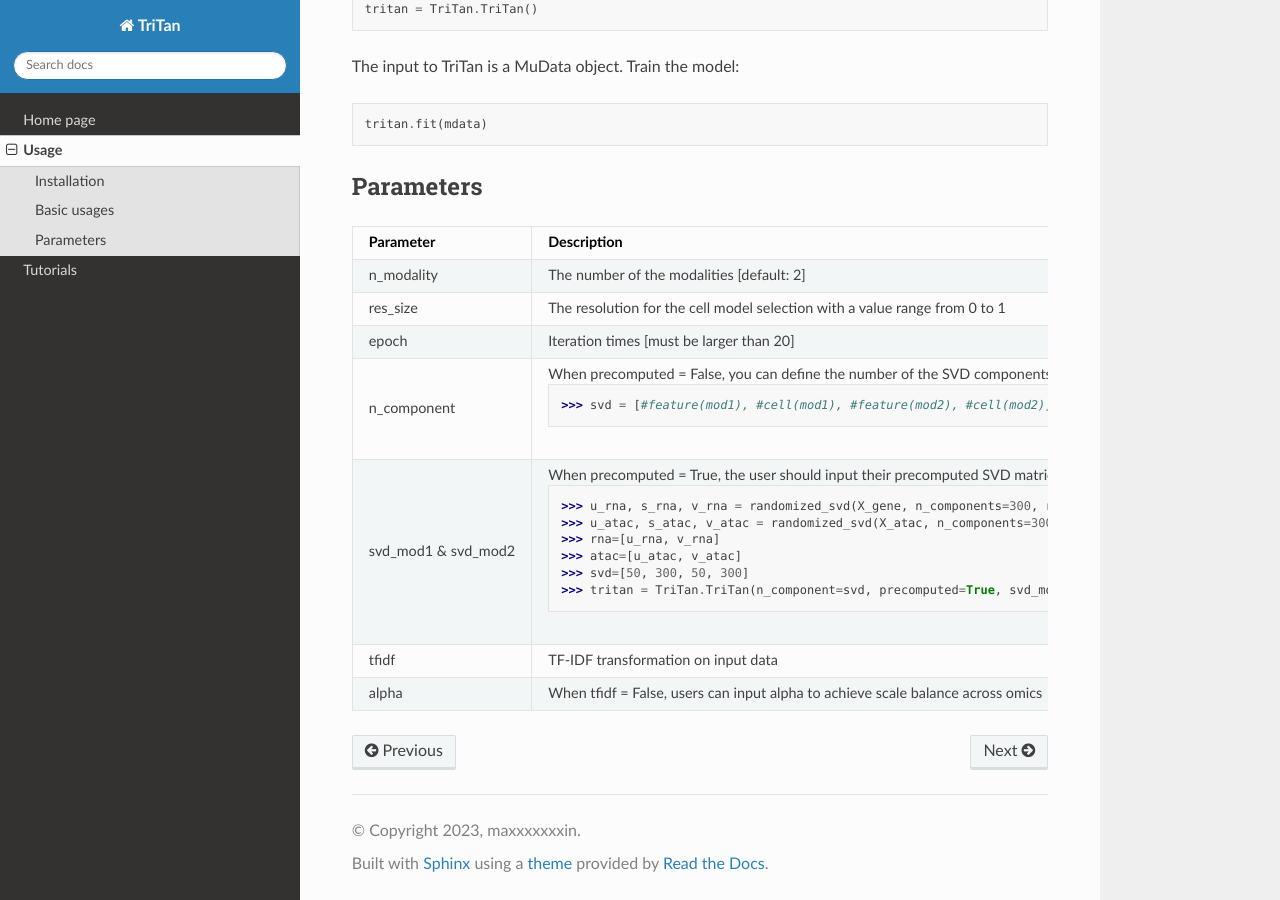
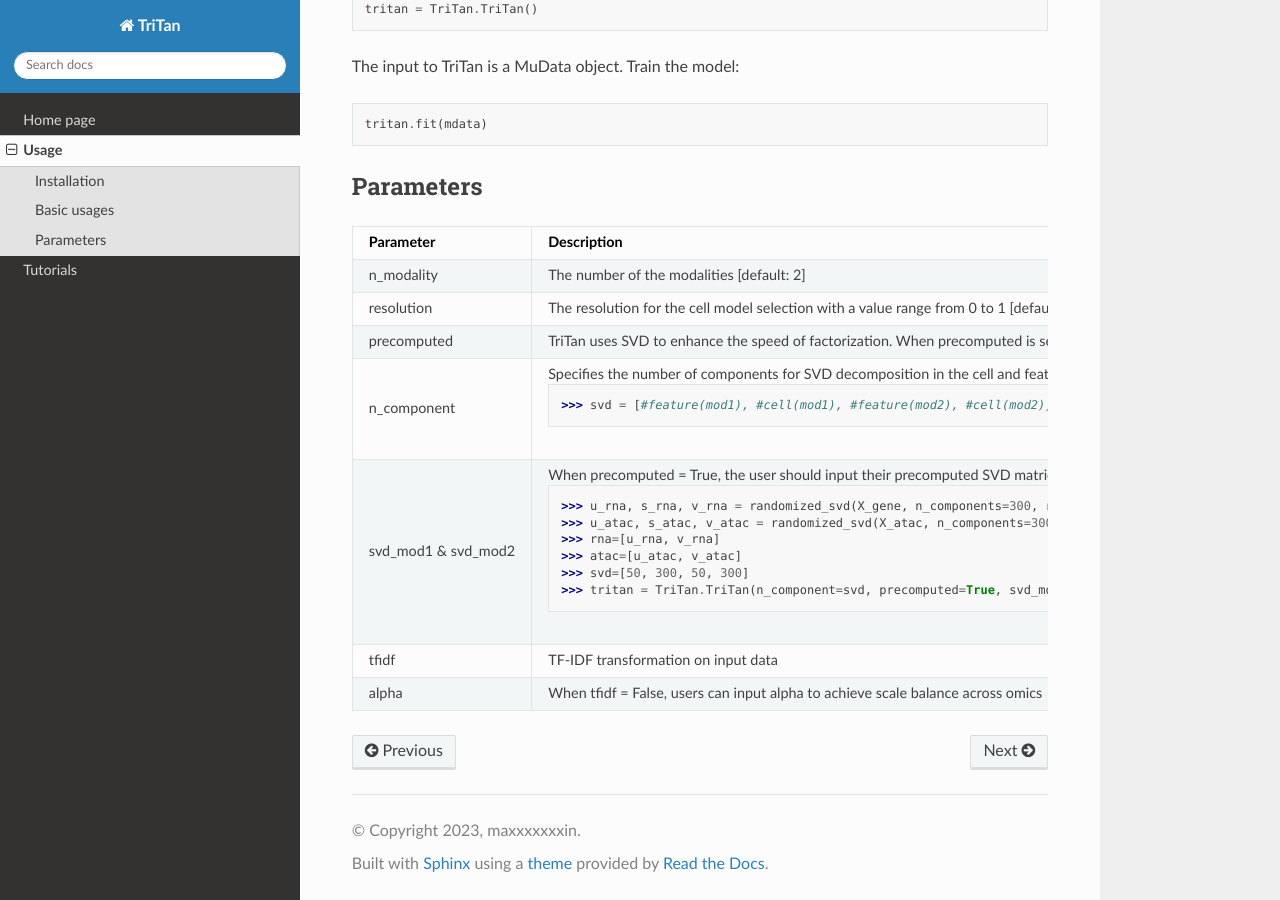
Before and after one commit to maxxxxxxxin/rtd-tutorial, a Sphinx documentation site: the page built from docs/source/usage.rst, in a window 1280 px wide and 900 px high, scrolled down 561 px. Built offline with Sphinx 7.4.7 and the Read the Docs theme 2.0.0, drawn with Linux system fonts in a browser that asks for light colours; pages that are not in the unit, such as notebooks, are missing from menus.

Commit message:
Update usage.rst

```diff
--- a/docs/source/usage.rst
+++ b/docs/source/usage.rst
@@ -44,12 +44,12 @@ Parameters
      - Description
    * - n_modality
      - The number of the modalities [default: 2]
-   * - res_size
-     - The resolution for the cell model selection with a value range from 0 to 1
-   * - epoch
-     - Iteration times [must be larger than 20]
+   * - resolution
+     - The resolution for the cell model selection with a value range from 0 to 1 [default: 0.6]
+   * - precomputed
+     - TriTan uses SVD to enhance the speed of factorization. When precomputed is set to False, TriTan will run the SVD factorization within the model. When precomputed is set to True, users can provide their own SVD factorization based on prior knowledge. [default: False]
    * - n_component
-     - When precomputed = False, you can define the number of the SVD components as:
+     - Specifies the number of components for SVD decomposition in the cell and feature spaces when precomputed is set to False. The number of components can be adjusted based on the dataset and corresponding singular value scree plots. The parameter allows for user-defined SVD decomposition for each modality.
        ::
            >>> svd = [#feature(mod1), #cell(mod1), #feature(mod2), #cell(mod2)]
    * - svd_mod1 & svd_mod2
```
